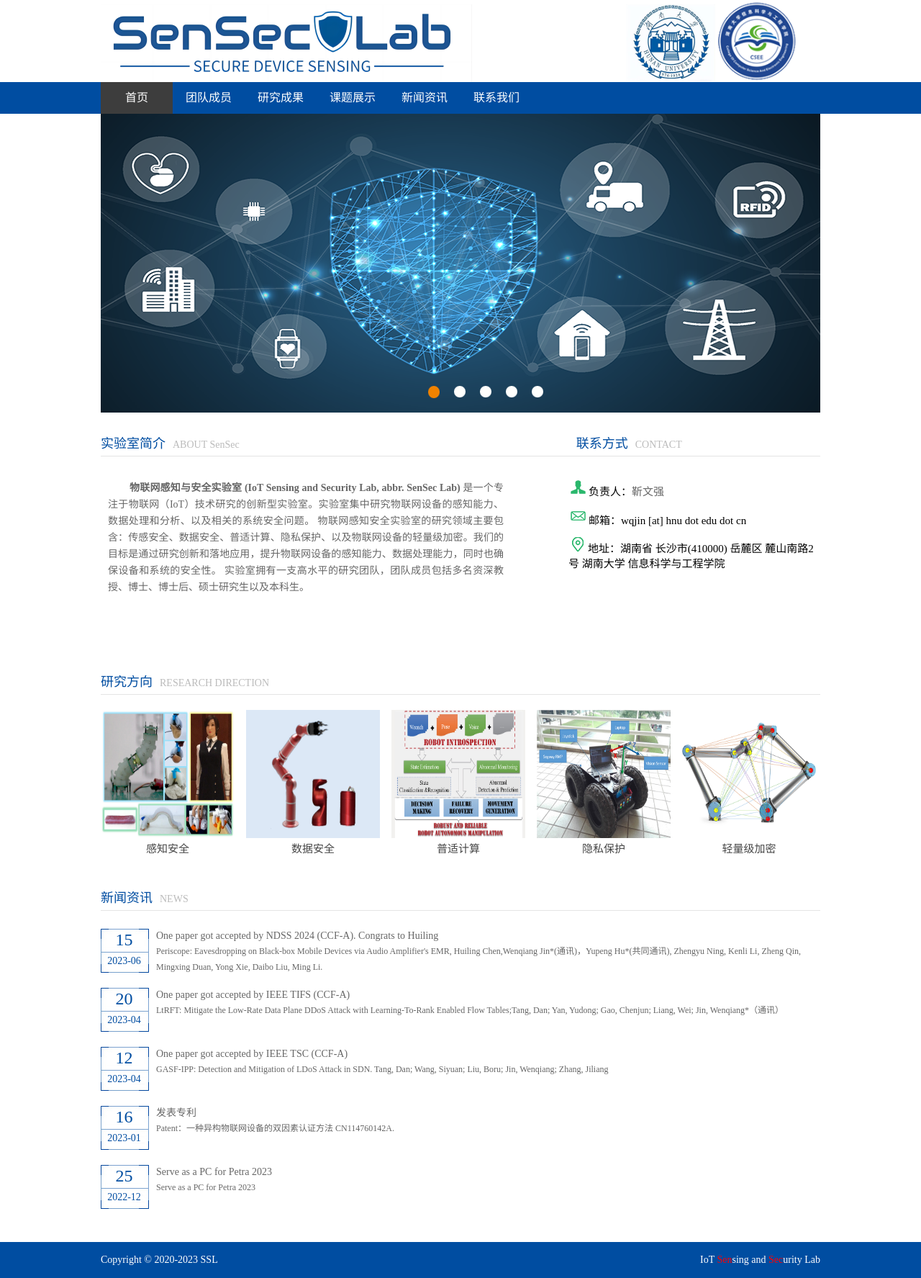
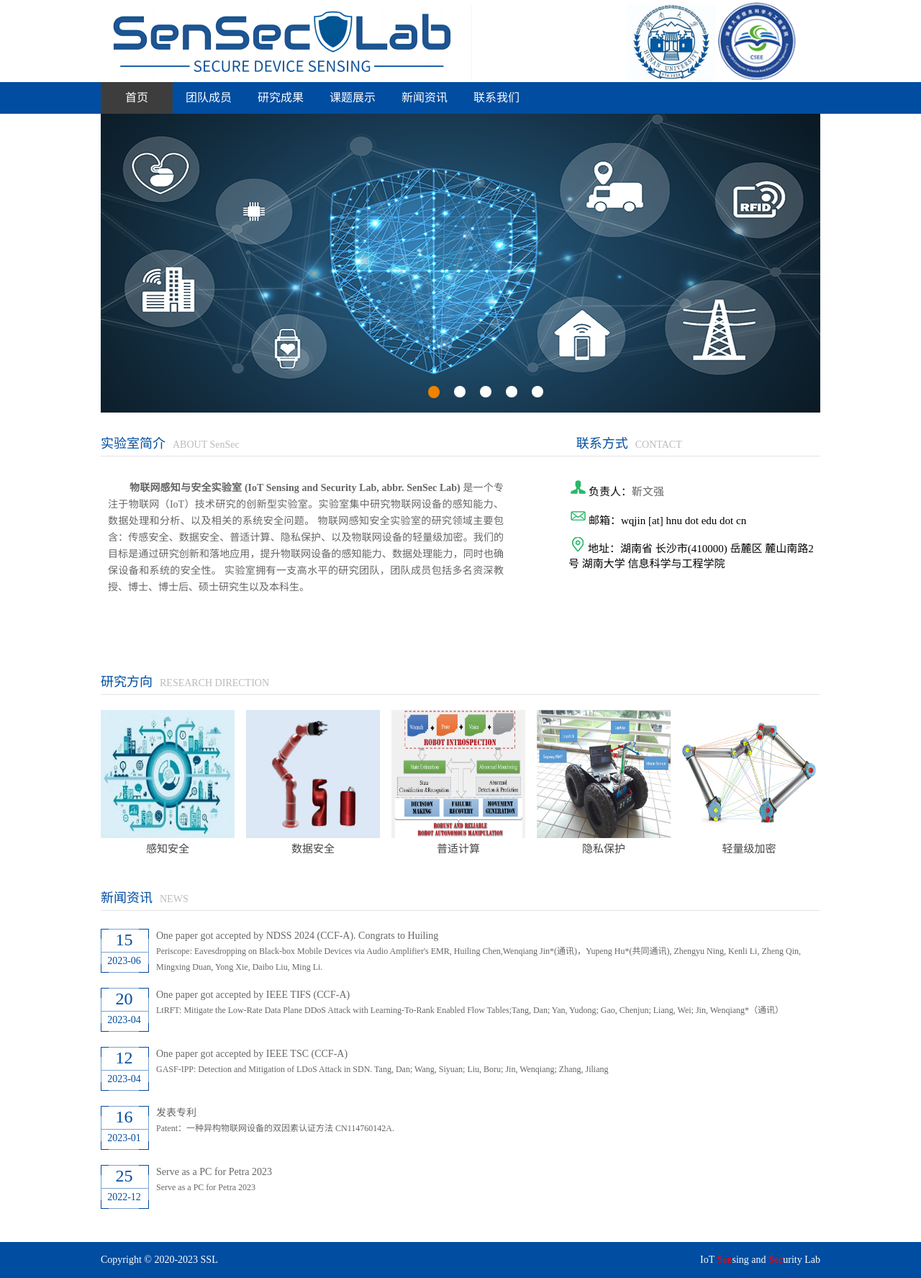
Before and after one commit to senseclab/senseclab.github.io, a Jekyll site: the page built from index.html, in a window 1280 px wide. Shown: the whole page at 72% size. Built offline with Jekyll 4.4.1, drawn with Linux system fonts in a browser that asks for light colours.

```diff
--- a/index.html
+++ b/index.html
@@ -63,7 +63,7 @@
         <ul>
           <li class="tran_all">
             <a class="tran_all">
-              <img src="/images/research/soft-robotics.jpg" alt="感知安全">
+              <img src="/images/research/secure-sense.jpg" alt="感知安全">
               <p class="pt">感知安全</p>
             </a>
           </li>
```
Also changed, not shown: images/project-cooperation/project-cooperation1-1.jpg (deleted), images/project-cooperation/project-cooperation1-2.jpg (deleted), images/project-cooperation/project-cooperation1.jpg (deleted), images/project-cooperation/project-cooperation2-1.jpg (deleted), images/project-cooperation/project-cooperation2-2.jpg (deleted), images/project-cooperation/project-cooperation2.jpg (deleted), images/research/secure-sense.jpg (added).
